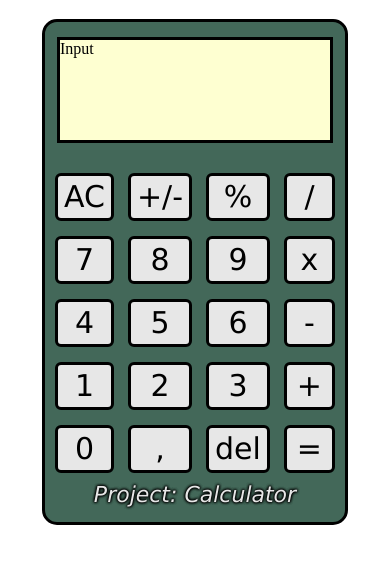
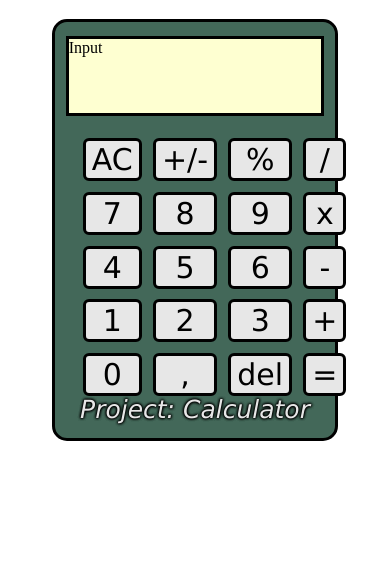
Before and after one commit to Lia711/Calculator, a plain HTML site: page index.html in a window 390 px wide. Drawn offline with Linux system fonts and the light colour scheme.

Commit message:
made design responsive

```diff
--- a/main.scss
+++ b/main.scss
@@ -1,6 +1,6 @@
 .calculator-box {
-    height:500px;
-    width:300px;
+    height:100%;
+    width:75%;
     background-color: rgb(67, 104, 89);
     margin-left:auto;
     margin-right:auto;
@@ -13,20 +13,24 @@
         margin-left:auto;
         margin-right:auto;
         width:90%;
-        height:20%;
+        height:100%;
+        padding-bottom:20%;
         background-color:rgb(254, 255, 209);
         border:3px solid black;
     }
 
     .buttons {
-        padding-top:10%;
-        margin:auto;
+        padding-top:8%;
+        bottom:12%;
+        margin-left:auto;
+        margin-right:auto;
+        margin-bottom:10%;
         display: grid;
         grid-template-columns: 1fr 1fr 1fr 1fr;
         grid-template-rows: 1fr 1fr 1fr 1fr 1fr;
         gap: 5%;
-        height:300px;
-        width:280px;
+        height:100%;
+        width:80%;
 
     button {
         background-color: rgb(231, 231, 231);
@@ -43,13 +47,14 @@
 }
 
     .footer {
-        margin-top:3%;
+        padding-top:5%;
+        padding-bottom:5%;
         display: flex;
         justify-content: center;
         align-items: center;
         font-family:'Lucida Sans';
         font-style: italic;
-        font-size: 22px;
+        font-size: 25px;
         color:rgb(231, 231, 231);
         text-shadow: 0 0 3px black, 0 0 3px black, 0 0 3px black, 0 0 3px black,
     }
```
Also changed, not shown: main.css, 1 other file.
